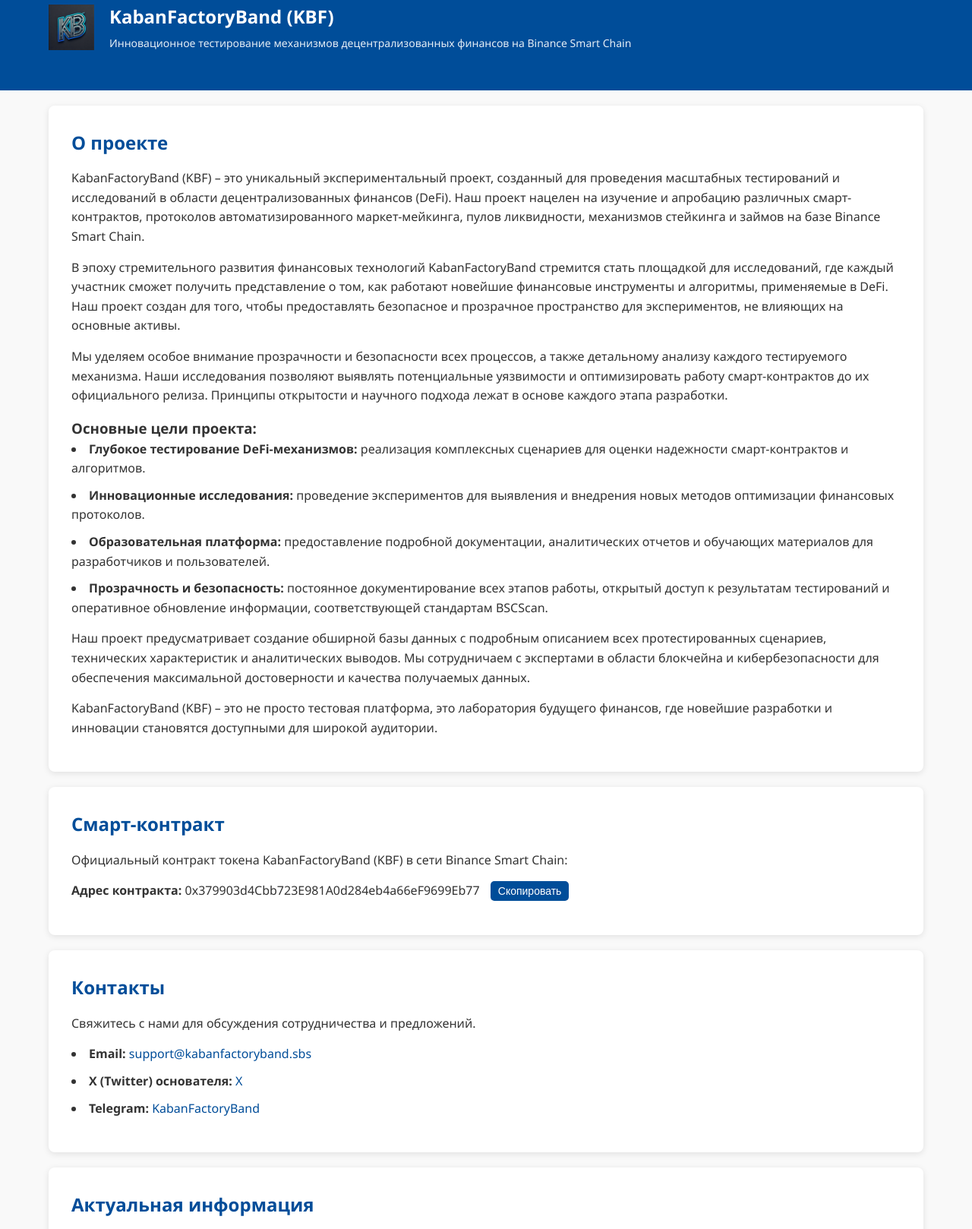
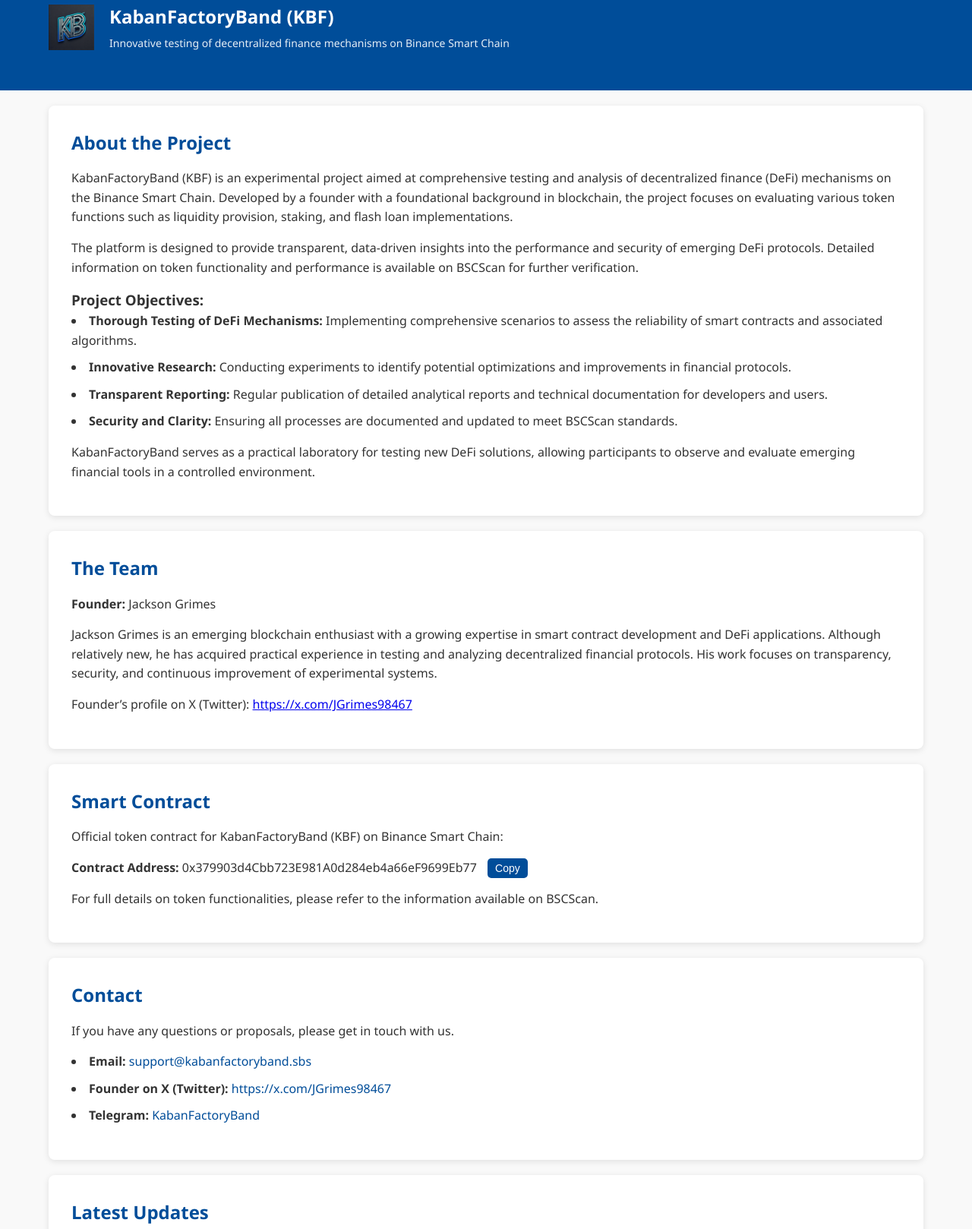
Before and after one commit to bitfox79/KabanFactoryBand, a plain HTML site: page index.html in a window 1280 px wide. Shown: the part 47-1665 px from the top of the page at 76% size. Drawn offline with Linux system fonts and the light colour scheme.

Commit message:
Update English language index.html

```diff
--- a/index.html
+++ b/index.html
@@ -1,9 +1,9 @@
 <!DOCTYPE html>
-<html lang="ru">
+<html lang="en">
 <head>
   <meta charset="UTF-8">
   <meta name="viewport" content="width=device-width, initial-scale=1">
-  <title>KabanFactoryBand (KBF) – Эксперимент в мире DeFi</title>
+  <title>KabanFactoryBand (KBF) – Experimental Project in DeFi</title>
   <link rel="stylesheet" href="css/style.css">
 </head>
 <body>
@@ -12,68 +12,95 @@
       <img src="images/logopng.png" alt="KabanFactoryBand Logo" class="logo-small">
       <div class="header-text">
         <h1>KabanFactoryBand (KBF)</h1>
-        <p>Инновационное тестирование механизмов децентрализованных финансов на Binance Smart Chain</p>
+        <p>Innovative testing of decentralized finance mechanisms on Binance Smart Chain</p>
       </div>
     </div>
   </header>
 
   <main class="container">
+    <!-- About Section -->
     <section id="about" class="section">
-      <h2>О проекте</h2>
-      <p>KabanFactoryBand (KBF) – это уникальный экспериментальный проект, созданный для проведения масштабных тестирований и исследований в области децентрализованных финансов (DeFi). Наш проект нацелен на изучение и апробацию различных смарт-контрактов, протоколов автоматизированного маркет-мейкинга, пулов ликвидности, механизмов стейкинга и займов на базе Binance Smart Chain.</p>
-      <p>В эпоху стремительного развития финансовых технологий KabanFactoryBand стремится стать площадкой для исследований, где каждый участник сможет получить представление о том, как работают новейшие финансовые инструменты и алгоритмы, применяемые в DeFi. Наш проект создан для того, чтобы предоставлять безопасное и прозрачное пространство для экспериментов, не влияющих на основные активы.</p>
-      <p>Мы уделяем особое внимание прозрачности и безопасности всех процессов, а также детальному анализу каждого тестируемого механизма. Наши исследования позволяют выявлять потенциальные уязвимости и оптимизировать работу смарт-контрактов до их официального релиза. Принципы открытости и научного подхода лежат в основе каждого этапа разработки.</p>
-      <h3>Основные цели проекта:</h3>
+      <h2>About the Project</h2>
+      <p>
+        KabanFactoryBand (KBF) is an experimental project aimed at comprehensive testing and analysis of decentralized finance (DeFi) mechanisms on the Binance Smart Chain. Developed by a founder with a foundational background in blockchain, the project focuses on evaluating various token functions such as liquidity provision, staking, and flash loan implementations.
+      </p>
+      <p>
+        The platform is designed to provide transparent, data-driven insights into the performance and security of emerging DeFi protocols. Detailed information on token functionality and performance is available on BSCScan for further verification.
+      </p>
+      <h3>Project Objectives:</h3>
       <ul>
-        <li><strong>Глубокое тестирование DeFi-механизмов:</strong> реализация комплексных сценариев для оценки надежности смарт-контрактов и алгоритмов.</li>
-        <li><strong>Инновационные исследования:</strong> проведение экспериментов для выявления и внедрения новых методов оптимизации финансовых протоколов.</li>
-        <li><strong>Образовательная платформа:</strong> предоставление подробной документации, аналитических отчетов и обучающих материалов для разработчиков и пользователей.</li>
-        <li><strong>Прозрачность и безопасность:</strong> постоянное документирование всех этапов работы, открытый доступ к результатам тестирований и оперативное обновление информации, соответствующей стандартам BSCScan.</li>
+        <li><strong>Thorough Testing of DeFi Mechanisms:</strong> Implementing comprehensive scenarios to assess the reliability of smart contracts and associated algorithms.</li>
+        <li><strong>Innovative Research:</strong> Conducting experiments to identify potential optimizations and improvements in financial protocols.</li>
+        <li><strong>Transparent Reporting:</strong> Regular publication of detailed analytical reports and technical documentation for developers and users.</li>
+        <li><strong>Security and Clarity:</strong> Ensuring all processes are documented and updated to meet BSCScan standards.</li>
       </ul>
-      <p>Наш проект предусматривает создание обширной базы данных с подробным описанием всех протестированных сценариев, технических характеристик и аналитических выводов. Мы сотрудничаем с экспертами в области блокчейна и кибербезопасности для обеспечения максимальной достоверности и качества получаемых данных.</p>
-      <p>KabanFactoryBand (KBF) – это не просто тестовая платформа, это лаборатория будущего финансов, где новейшие разработки и инновации становятся доступными для широкой аудитории.</p>
+      <p>
+        KabanFactoryBand serves as a practical laboratory for testing new DeFi solutions, allowing participants to observe and evaluate emerging financial tools in a controlled environment.
+      </p>
     </section>
 
-    <section id="contract" class="section">
-        <h2>Смарт-контракт</h2>
-        <p>Официальный контракт токена KabanFactoryBand (KBF) в сети Binance Smart Chain:</p>
-        <p><strong>Адрес контракта:</strong>
-          <span id="contract-address">0x379903d4Cbb723E981A0d284eb4a66eF9699Eb77</span>
-          <button class="copy-btn" onclick="copyToClipboard()">Скопировать</button>
-        </p>
+    <!-- Team Section -->
+    <section id="team" class="section">
+      <h2>The Team</h2>
+      <p>
+        <strong>Founder:</strong> Jackson Grimes
+      </p>
+      <p>
+        Jackson Grimes is an emerging blockchain enthusiast with a growing expertise in smart contract development and DeFi applications. Although relatively new, he has acquired practical experience in testing and analyzing decentralized financial protocols. His work focuses on transparency, security, and continuous improvement of experimental systems.
+      </p>
+      <p>
+        Founder’s profile on X (Twitter): <a href="https://x.com/JGrimes98467" target="_blank">https://x.com/JGrimes98467</a>
+        <br>
+
+      </p>
     </section>
 
+    <!-- Contract Section -->
+    <section id="contract" class="section">
+      <h2>Smart Contract</h2>
+      <p>Official token contract for KabanFactoryBand (KBF) on Binance Smart Chain:</p>
+      <p><strong>Contract Address:</strong>
+        <span id="contract-address">0x379903d4Cbb723E981A0d284eb4a66eF9699Eb77</span>
+        <button class="copy-btn" onclick="copyToClipboard()">Copy</button>
+      </p>
+      <p>
+        For full details on token functionalities, please refer to the information available on BSCScan.
+      </p>
+    </section>
+
+    <!-- Contact Section -->
     <section id="contact" class="section">
-      <h2>Контакты</h2>
-      <p>Свяжитесь с нами для обсуждения сотрудничества и предложений.</p>
+      <h2>Contact</h2>
+      <p>If you have any questions or proposals, please get in touch with us.</p>
       <ul class="contact-list">
         <li><strong>Email:</strong> <a href="mailto:support@kabanfactoryband.sbs">support@kabanfactoryband.sbs</a></li>
-        <li><strong>X (Twitter) основателя:</strong> <a href="https://x.com/JGrimes98467" target="_blank">X</a></li>
+        <li><strong>Founder on X (Twitter):</strong> <a href="https://x.com/JGrimes98467" target="_blank">https://x.com/JGrimes98467</a></li>
         <li><strong>Telegram:</strong> <a href="https://t.me/TokenCripta" target="_blank">KabanFactoryBand</a></li>
       </ul>
     </section>
 
+    <!-- News Section -->
     <section id="news" class="section">
-      <h2>Актуальная информация</h2>
-      <p>Все последние новости, обновления и аналитические материалы публикуются на нашем сайте и в официальном Telegram-канале. Подписывайтесь, чтобы всегда быть в курсе последних событий!</p>
+      <h2>Latest Updates</h2>
+      <p>All the latest news, updates, and analytical reports are published on our website and official Telegram channel. Stay tuned for continuous updates!</p>
     </section>
   </main>
 
   <footer class="footer">
     <div class="container">
-      <p>&copy; 2025 KabanFactoryBand (KBF). Все права защищены.</p>
-      <a href="images/logoSVG.svg" class="logo-button" download>Логотип</a>
+      <p>&copy; 2025 KabanFactoryBand (KBF). All rights reserved.</p>
+      <a href="images/logoSVG.svg" class="logo-button" download>Logo</a>
     </div>
   </footer>
 
   <script>
     function copyToClipboard() {
-        const contractAddress = document.getElementById("contract-address").textContent;
-        navigator.clipboard.writeText(contractAddress).then(() => {
-            alert("Адрес скопирован: " + contractAddress);
-        }).catch(err => {
-            console.error("Ошибка копирования: ", err);
-        });
+      const contractAddress = document.getElementById("contract-address").textContent;
+      navigator.clipboard.writeText(contractAddress).then(() => {
+        alert("Contract address copied: " + contractAddress);
+      }).catch(err => {
+        console.error("Copy error: ", err);
+      });
     }
   </script>
 
```
